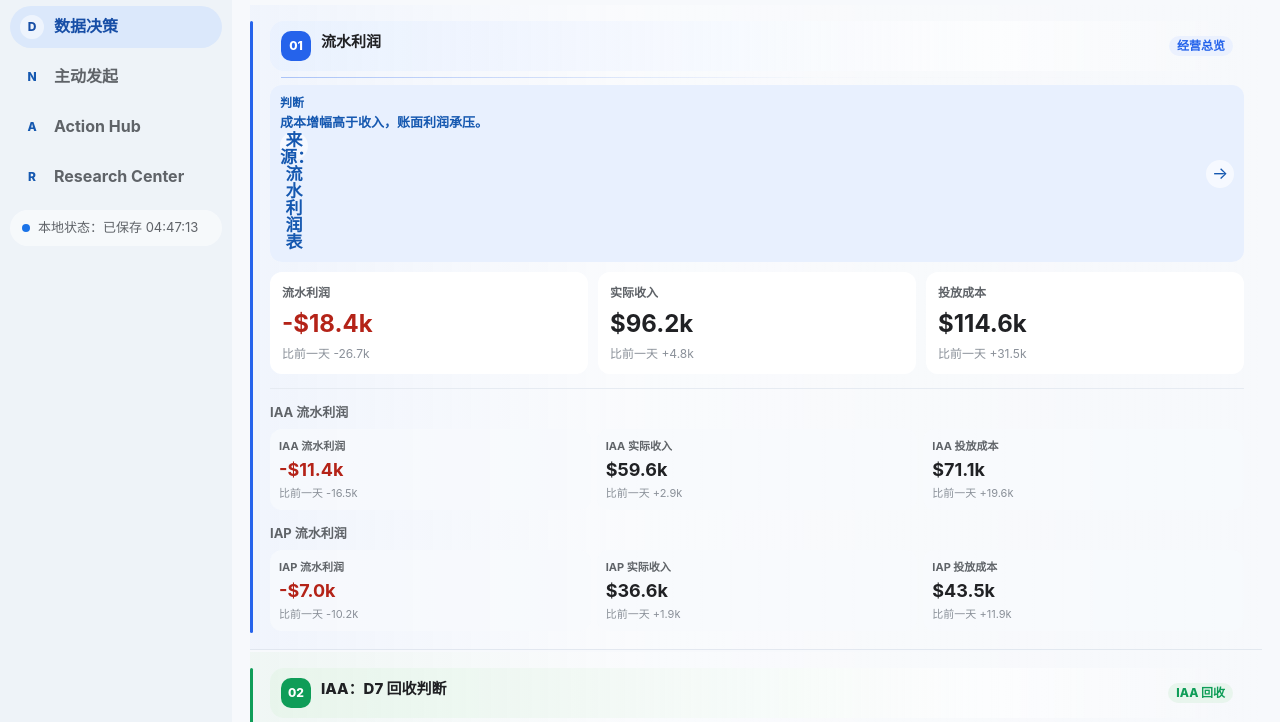
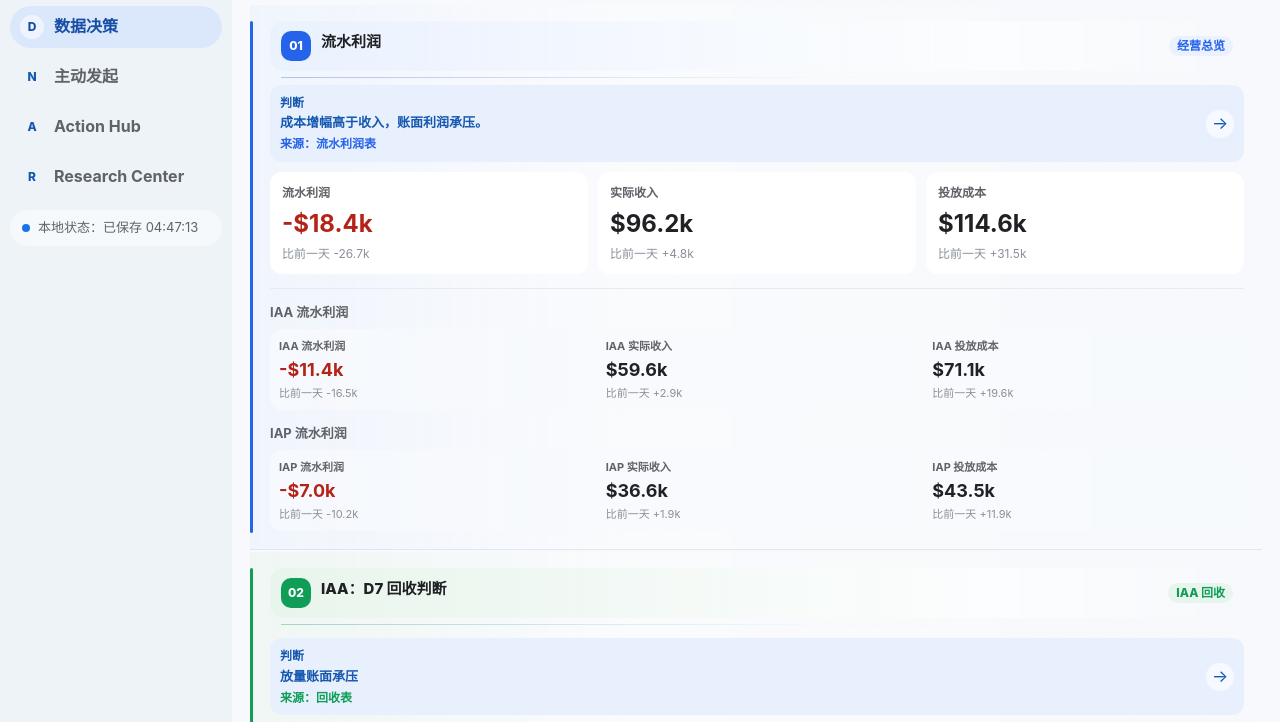
Before and after one commit to 1909457315-droid/AI-COO-preview, a plain HTML site: page artifacts/ai-coo-console-v0.html in a window 1280 px wide. Shown: the part 67-789 px from the top of the page. Drawn offline with Linux system fonts and the light colour scheme.

Commit message:
Update AI COO prototype preview

```diff
--- a/artifacts/ai-coo-console-v0.html
+++ b/artifacts/ai-coo-console-v0.html
@@ -862,7 +862,7 @@
       font-weight: 650;
     }
 
-    .insight-card button {
+    .insight-card .insight-open {
       width: 28px;
       height: 28px;
       border: 0;
@@ -874,19 +874,28 @@
       line-height: 1;
     }
 
-    .insight-card button:hover {
+    .insight-card .insight-open:hover {
       background: #fff;
     }
 
     .source-link {
       border: 0;
+      width: auto;
+      height: auto;
+      min-height: 0;
+      display: inline-flex;
+      align-items: center;
+      margin-top: 4px;
       background: transparent;
       color: var(--module-accent, var(--blue-strong));
       cursor: pointer;
       font: inherit;
       font-size: 12px;
       font-weight: 760;
+      line-height: 1.25;
       padding: 0;
+      border-radius: 0;
+      max-width: 100%;
     }
 
     .source-link:hover {
@@ -3178,7 +3187,7 @@
             ${body ? `<p>${body}</p>` : ""}
             ${source ? `<button class="source-link" type="button" onclick="event.stopPropagation(); openRawDataSource('${source.id}', '首页判断证据')">来源：${source.name}</button>` : ""}
           </div>
-          <button type="button" aria-label="${actionLabel}" title="${actionLabel}" onclick="${onClick}">→</button>
+          <button class="insight-open" type="button" aria-label="${actionLabel}" title="${actionLabel}" onclick="${onClick}">→</button>
         </div>
       `;
     }
```
Also changed, not shown: index.html (+12 -3 lines).
